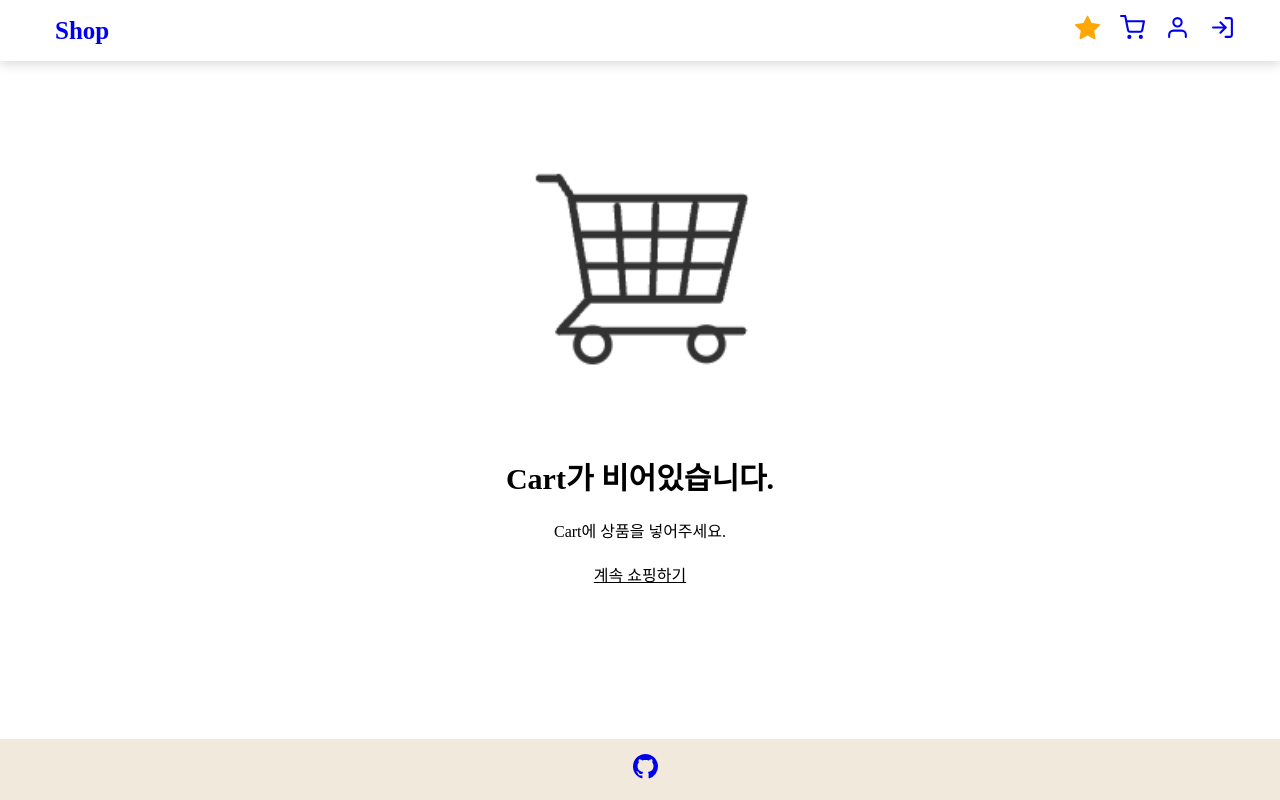
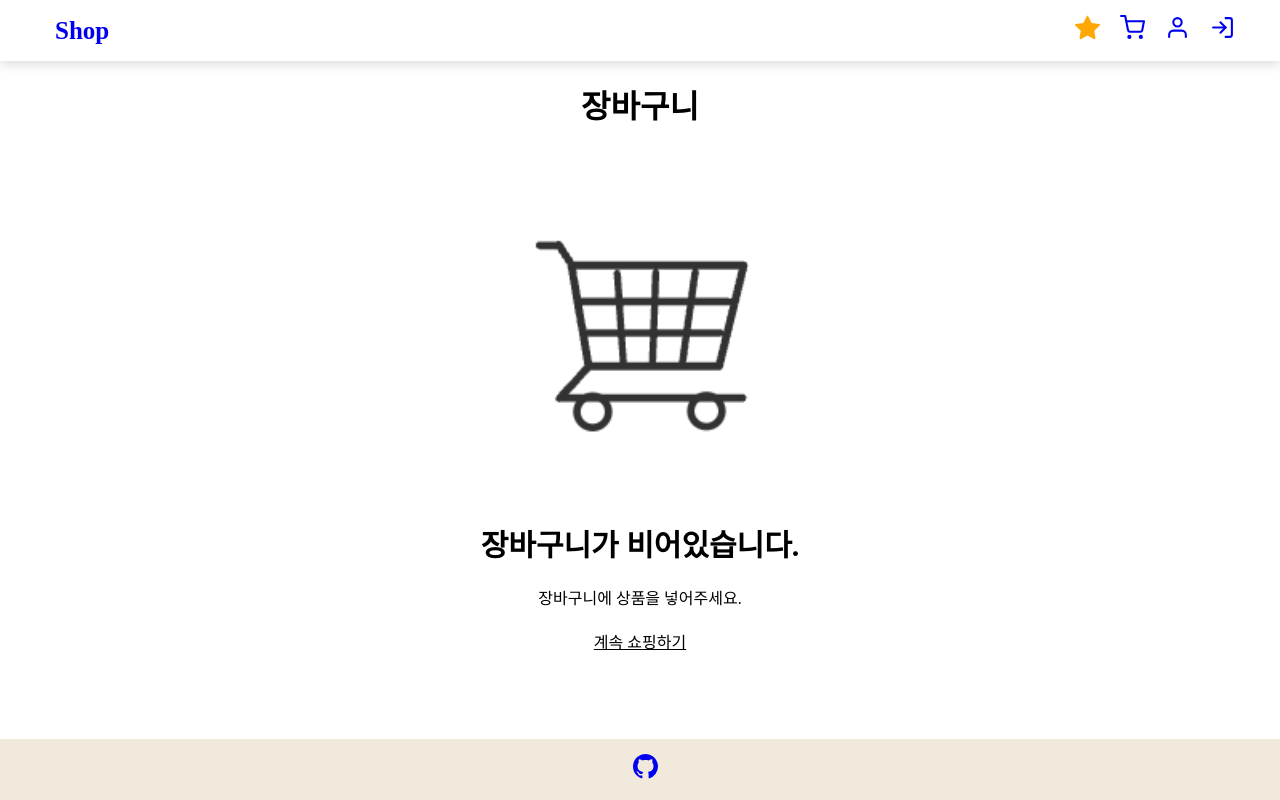
Before and after one commit to imim12/react-shop, a React (Vite) app: page /cart in a window 1280 px wide. Built offline with nearby package versions, Linux system fonts and the light colour scheme.

Commit message:
장바구니, 주문 내역 분기처리

```diff
--- a/src/components/cart-empty/CartEmpty.tsx
+++ b/src/components/cart-empty/CartEmpty.tsx
@@ -10,8 +10,15 @@ const CartEmpty = ({title}:CartEmptyProps) => {
   return (
     <div className={styles.cart_empty}>
       <img src='img/empty-cart.png' alt='cart empty'/>
-      <h1>{title}가 비어있습니다.</h1>
-      <p>{title}에 상품을 넣어주세요.</p>
+      {title === '주문내역'
+      ? <h1>{title}이 비어있습니다.</h1>
+      : <h1>{title}가 비어있습니다.</h1>
+      }
+      {title === '주문내역'
+      ? <p>주문을 하시면 주문 내역이 뜹니다</p>
+      : <p>{title}에 상품을 넣어주세요.</p>
+      }
+
       <Link to ="/">계속 쇼핑하기</Link>
     </div>
   )
--- a/src/pages/CartPage/index.tsx
+++ b/src/pages/CartPage/index.tsx
@@ -10,8 +10,9 @@ const CartPage = () => {
 
   return (
     <div className='page'>
+      <h1>장바구니</h1>
       {!products.length ? (
-        <CartEmpty title="Cart"/>
+        <CartEmpty title="장바구니"/>
       ) : (
         <div className='container'>
           <h1>장바구니</h1>
--- a/src/pages/OrderPage/index.tsx
+++ b/src/pages/OrderPage/index.tsx
@@ -13,7 +13,7 @@ const OrderPage = () => {
   return (
     <div className='page'>
       <div className='container'>
-        <h1>주문 히스토리</h1>
+        <h1>주문 내역</h1>
         <OrdersList />
       </div>
     </div>
```
